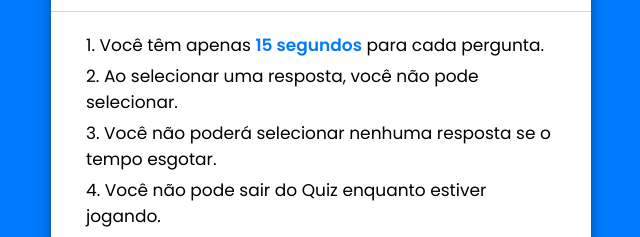
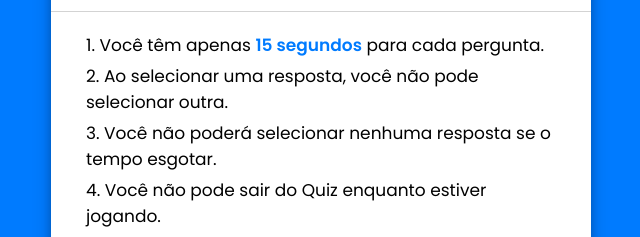
Before and after one commit to alexandregabriel/webquiz-simple, a plain HTML site: page index.html in a window 1280 px wide. Both pictures are taken after a click on the button "Iniciar Quiz". Shown: the part 254-491 px from the top of the page, 319-959 px from the left. Drawn offline with Linux system fonts and the light colour scheme.

Commit message:
Update index.html

```diff
--- a/index.html
+++ b/index.html
@@ -27,7 +27,7 @@
             </div>
 
             <div class="info">
-              2. Ao selecionar uma resposta, você não pode selecionar.
+              2. Ao selecionar uma resposta, você não pode selecionar outra.
             </div>
 
             <div class="info">
```
